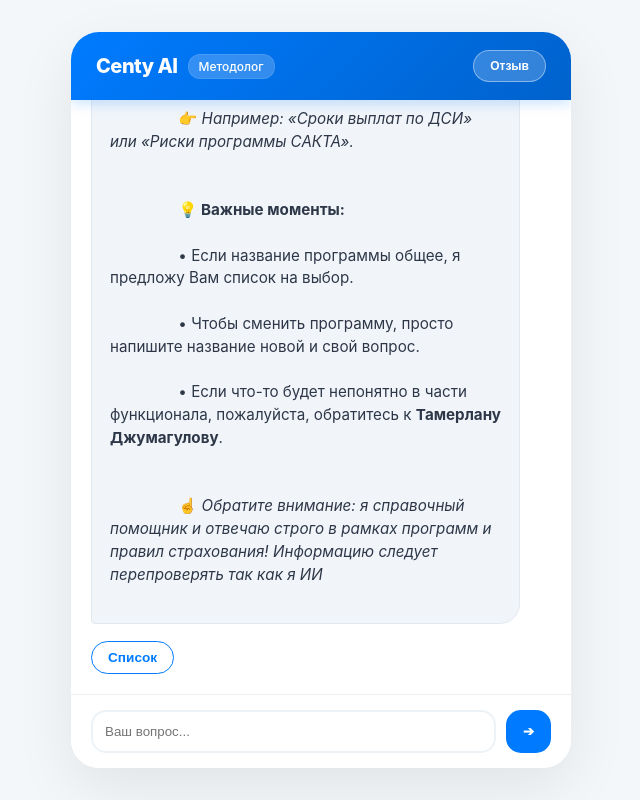
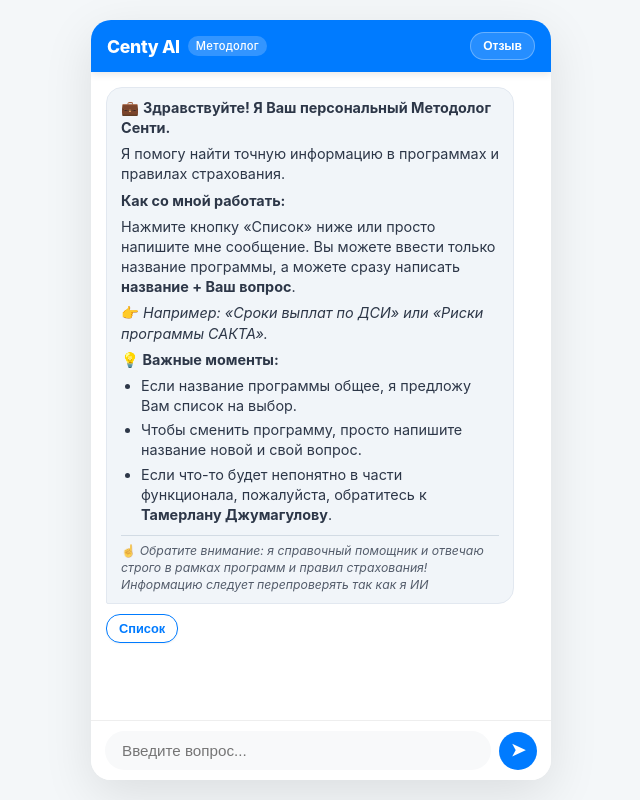
Before and after one commit to Tamerlan12345/dmbpv1, a plain HTML site: page index.html in a window 1280 px wide. Shown: the whole page, without its empty margins (319-959 px from the left). Drawn offline with Linux system fonts and the light colour scheme.

Commit message:
Update index.html

```diff
--- a/index.html
+++ b/index.html
@@ -2,99 +2,252 @@
 <html lang="ru">
 <head>
     <meta charset="UTF-8">
-    <meta name="viewport" content="width=device-width, initial-scale=1.0">
+    <meta name="viewport" content="width=device-width, initial-scale=1.0, maximum-scale=1.0, user-scalable=no">
     <title>Centy AI — Методолог</title>
     <style>
-        :root { --blue: #007bff; --bg: #f4f7f9; --text: #2d3748; }
-        body { font-family: 'Inter', system-ui, sans-serif; background: var(--bg); margin: 0; display: flex; justify-content: center; align-items: center; height: 100vh; color: var(--text); }
+        :root {
+            --blue: #007bff;
+            --blue-dark: #0056b3;
+            --bg: #f4f7f9;
+            --text: #2d3748;
+            --gray-input: #f8f9fa;
+        }
 
-        /* Исправлена структура контейнера */
-        .chat-container { width: 100%; max-width: 500px; height: 92vh; background: white; border-radius: 28px; box-shadow: 0 20px 60px rgba(0,0,0,0.08); display: flex; flex-direction: column; overflow: hidden; position: relative; }
+        body {
+            font-family: 'Inter', system-ui, -apple-system, sans-serif;
+            background: var(--bg);
+            margin: 0;
+            display: flex;
+            justify-content: center;
+            align-items: center;
+            height: 100vh;
+            height: 100dvh; /* Фикс для мобильных браузеров */
+            color: var(--text);
+        }
 
-        /* --- УЛУЧШЕННАЯ ШАПКА --- */
+        /* Контейнер: на ПК скругленный, на мобильном - во весь экран */
+        .chat-container {
+            width: 100%;
+            max-width: 460px; /* Чуть уже для удобства чтения */
+            height: 95vh;
+            background: white;
+            border-radius: 20px;
+            box-shadow: 0 15px 50px rgba(0,0,0,0.1);
+            display: flex;
+            flex-direction: column;
+            overflow: hidden;
+            position: relative;
+        }
+
+        /* Адаптив для телефонов */
+        @media (max-width: 480px) {
+            .chat-container {
+                height: 100dvh;
+                max-width: 100%;
+                border-radius: 0;
+            }
+        }
+
+        /* --- ШАПКА (Улучшенная) --- */
         .header {
-            background: linear-gradient(135deg, #007bff 0%, #0062cc 100%); /* Градиент для глубины */
+            background: var(--blue);
             color: white;
-            padding: 18px 25px;
+            padding: 12px 16px; /* Компактнее */
             display: flex;
             justify-content: space-between;
             align-items: center;
-            box-shadow: 0 4px 12px rgba(0, 123, 255, 0.2); /* Тень под шапкой */
+            box-shadow: 0 2px 8px rgba(0,0,0,0.1);
             z-index: 10;
         }
 
-        .brand-box {
+        .brand-group {
             display: flex;
             align-items: center;
-            gap: 10px;
+            gap: 8px;
         }
 
         .header h1 {
-            font-size: 1.25rem; /* Чуть крупнее */
+            font-size: 1.1rem;
             margin: 0;
-            font-weight: 800; /* Жирный шрифт */
-            letter-spacing: -0.5px;
+            font-weight: 800;
+            letter-spacing: -0.3px;
         }
 
-        /* Стиль для "Методолог" */
-        .badge-role {
-            background: rgba(255, 255, 255, 0.2);
+        .badge {
+            background: rgba(255,255,255,0.2);
+            font-size: 0.7rem;
+            padding: 3px 8px;
+            border-radius: 10px;
+            font-weight: 500;
+            letter-spacing: 0.3px;
+        }
+
+        .f-btn {
+            background: rgba(255,255,255,0.15);
+            border: 1px solid rgba(255,255,255,0.3);
+            color: white;
+            padding: 6px 12px;
+            border-radius: 14px;
+            cursor: pointer;
             font-size: 0.75rem;
-            padding: 4px 10px;
-            border-radius: 12px;
-            font-weight: 500;
-            backdrop-filter: blur(4px);
-            border: 1px solid rgba(255,255,255,0.1);
+            transition: 0.2s;
+            font-weight: 600;
         }
-        /* ------------------------ */
-
-        .f-btn { background: rgba(255,255,255,0.2); border: 1px solid rgba(255,255,255,0.4); color: white; padding: 8px 16px; border-radius: 20px; cursor: pointer; font-size: 0.75em; transition: 0.2s; font-weight: 600; }
         .f-btn:hover { background: white; color: var(--blue); }
 
-        #chat-box { flex-grow: 1; padding: 20px; overflow-y: auto; display: flex; flex-direction: column; gap: 12px; }
-        .msg { padding: 14px 18px; border-radius: 20px; max-width: 85%; font-size: 0.95rem; line-height: 1.5; white-space: pre-wrap; animation: slideUp 0.3s ease; }
-        .u-msg { background: var(--blue); color: white; align-self: flex-end; border-bottom-right-radius: 4px; }
-        .b-msg { background: #f1f5f9; align-self: flex-start; border-bottom-left-radius: 4px; border: 1px solid #e2e8f0; }
-        .opt-box { display: flex; flex-wrap: wrap; gap: 8px; margin-top: 5px; }
-        .opt-btn { background: white; color: var(--blue); border: 1.5px solid var(--blue); padding: 8px 16px; border-radius: 18px; cursor: pointer; font-size: 0.85rem; font-weight: 600; }
-        #form { display: flex; padding: 15px 20px; background: white; border-top: 1px solid #eee; gap: 10px; }
-        #input { flex-grow: 1; border: 2px solid #edf2f7; border-radius: 15px; padding: 12px; outline: none; }
-        #btn { background: var(--blue); color: white; border: none; border-radius: 15px; width: 45px; cursor: pointer; font-weight: bold; }
-        #f-overlay { display: none; position: absolute; inset: 0; background: rgba(0,0,0,0.6); z-index: 1000; justify-content: center; align-items: center; backdrop-filter: blur(4px); }
-        .f-card { background: white; padding: 30px; border-radius: 24px; width: 80%; text-align: center; }
-        textarea { width: 100%; height: 90px; margin: 15px 0; border: 1px solid #ddd; border-radius: 12px; padding: 10px; box-sizing: border-box; }
-        @keyframes slideUp { from { opacity: 0; transform: translateY(10px); } to { opacity: 1; transform: translateY(0); } }
+        /* --- ЧАТ --- */
+        #chat-box {
+            flex-grow: 1;
+            padding: 15px;
+            overflow-y: auto;
+            display: flex;
+            flex-direction: column;
+            gap: 8px; /* Меньше разрыв между сообщениями */
+        }
+
+        /* Скроллбар */
+        #chat-box::-webkit-scrollbar { width: 4px; }
+        #chat-box::-webkit-scrollbar-thumb { background: #cbd5e0; border-radius: 4px; }
+
+        .msg {
+            padding: 10px 14px;
+            border-radius: 16px;
+            max-width: 88%;
+            font-size: 0.9rem;
+            line-height: 1.4; /* Плотнее текст */
+            word-wrap: break-word;
+            animation: slideUp 0.3s ease;
+        }
+
+        .u-msg {
+            background: var(--blue);
+            color: white;
+            align-self: flex-end;
+            border-bottom-right-radius: 2px;
+        }
+
+        .b-msg {
+            background: #f1f5f9;
+            align-self: flex-start;
+            border-bottom-left-radius: 2px;
+            border: 1px solid #e2e8f0;
+            color: var(--text);
+        }
+
+        /* Убираем <br> и используем отступы для параграфов */
+        .msg p { margin: 6px 0; }
+        .msg p:first-child { margin-top: 0; }
+        .msg p:last-child { margin-bottom: 0; }
+        .msg ul { margin: 4px 0 8px 0; padding-left: 20px; }
+        .msg li { margin-bottom: 4px; }
+
+        /* Кнопки опций */
+        .opt-box { display: flex; flex-wrap: wrap; gap: 6px; margin-top: 2px; }
+        .opt-btn {
+            background: white;
+            color: var(--blue);
+            border: 1px solid var(--blue);
+            padding: 6px 12px;
+            border-radius: 14px;
+            cursor: pointer;
+            font-size: 0.8rem;
+            font-weight: 600;
+            box-shadow: 0 1px 2px rgba(0,0,0,0.05);
+        }
+
+        /* Футер (Ввод) */
+        #form {
+            display: flex;
+            padding: 10px 14px;
+            background: white;
+            border-top: 1px solid #eee;
+            gap: 8px;
+            align-items: center;
+        }
+        #input {
+            flex-grow: 1;
+            border: 1px solid transparent;
+            border-radius: 20px;
+            padding: 10px 16px;
+            outline: none;
+            background: var(--gray-input); /* Серый фон, чтобы выделялось */
+            font-size: 0.95rem;
+            transition: 0.2s;
+        }
+        #input:focus { background: white; border-color: #cbd5e0; }
+
+        #btn {
+            background: var(--blue);
+            color: white;
+            border: none;
+            border-radius: 50%;
+            width: 38px;
+            height: 38px;
+            cursor: pointer;
+            font-weight: bold;
+            display: flex; justify-content: center; align-items: center;
+            font-size: 1.1rem;
+        }
+
+        /* Модалка */
+        #f-overlay { display: none; position: absolute; inset: 0; background: rgba(0,0,0,0.5); z-index: 1000; justify-content: center; align-items: center; backdrop-filter: blur(2px); }
+        .f-card { background: white; padding: 25px; border-radius: 20px; width: 85%; max-width: 320px; text-align: center; }
+        textarea { width: 100%; height: 80px; margin: 12px 0; border: 1px solid #ddd; border-radius: 12px; padding: 10px; box-sizing: border-box; resize: none; font-family: inherit; }
+        @keyframes slideUp { from { opacity: 0; transform: translateY(8px); } to { opacity: 1; transform: translateY(0); } }
     </style>
 </head>
 <body>
+
     <div class="chat-container">
 
         <div class="header">
-            <div class="brand-box">
+            <div class="brand-group">
                 <h1>Centy AI</h1>
-                <span class="badge-role">Методолог</span>
+                <span class="badge">Методолог</span>
             </div>
             <button class="f-btn" onclick="toggleF(true)">Отзыв</button>
         </div>
 
         <div id="chat-box">
              <div class="msg b-msg">
-                💼 <b>Здравствуйте! Я Ваш персональный Методолог Сенти.</b><br><br>
-                Я помогу найти точную информацию в программах и правилах страхования.<br><br>
-                <b>Как со мной работать:</b><br>
-                Нажмите кнопку «Список» ниже или просто напишите мне сообщение. Вы можете ввести только название программы, а можете сразу написать <b>название + Ваш вопрос</b>.<br>
-                👉 <i>Например: «Сроки выплат по ДСИ» или «Риски программы САКТА».</i><br><br>
-                <b>💡 Важные моменты:</b><br>
-                • Если название программы общее, я предложу Вам список на выбор.<br>
-                • Чтобы сменить программу, просто напишите название новой и свой вопрос.<br>
-                • Если что-то будет непонятно в части функционала, пожалуйста, обратитесь к <b>Тамерлану Джумагулову</b>.<br><br>
-                ☝️ <i>Обратите внимание: я справочный помощник и отвечаю строго в рамках программ и правил страхования! Информацию следует перепроверять так как я ИИ</i>
+                <p>💼 <b>Здравствуйте! Я Ваш персональный Методолог Сенти.</b></p>
+                <p>Я помогу найти точную информацию в программах и правилах страхования.</p>
+
+                <p><b>Как со мной работать:</b></p>
+                <p>Нажмите кнопку «Список» ниже или просто напишите мне сообщение. Вы можете ввести только название программы, а можете сразу написать <b>название + Ваш вопрос</b>.</p>
+                <p>👉 <i>Например: «Сроки выплат по ДСИ» или «Риски программы САКТА».</i></p>
+
+                <p><b>💡 Важные моменты:</b></p>
+                <ul>
+                    <li>Если название программы общее, я предложу Вам список на выбор.</li>
+                    <li>Чтобы сменить программу, просто напишите название новой и свой вопрос.</li>
+                    <li>Если что-то будет непонятно в части функционала, пожалуйста, обратитесь к <b>Тамерлану Джумагулову</b>.</li>
+                </ul>
+
+                <p style="font-size: 0.85em; opacity: 0.8; margin-top: 10px; border-top: 1px solid #cbd5e0; padding-top: 6px;">
+                    ☝️ <i>Обратите внимание: я справочный помощник и отвечаю строго в рамках программ и правил страхования! Информацию следует перепроверять так как я ИИ</i>
+                </p>
             </div>
         </div>
 
-        <form id="form"><input id="input" placeholder="Ваш вопрос..." autocomplete="off"><button type="submit" id="btn">➔</button></form>
+        <form id="form">
+            <input id="input" placeholder="Введите вопрос..." autocomplete="off">
+            <button type="submit" id="btn">➤</button>
+        </form>
 
-        <div id="f-overlay"><div class="f-card"><h3>Ваш отзыв</h3><select id="f-r" style="width:100%; padding:10px; margin-bottom:10px;"><option value="5">⭐⭐⭐⭐⭐</option><option value="4">⭐⭐⭐⭐</option><option value="3">⭐⭐⭐</option></select><textarea id="f-m" placeholder="Предложения..."></textarea><button onclick="sendF()" style="background:#28a745; color:white; padding:12px; width:100%; border:none; border-radius:12px; font-weight:600;">Отправить</button><button onclick="toggleF(false)" style="background:none; border:none; margin-top:10px; cursor:pointer; color:#666;">Закрыть</button></div></div>
+        <div id="f-overlay">
+            <div class="f-card">
+                <h3>Ваш отзыв</h3>
+                <select id="f-r" style="width:100%; padding:10px; margin-bottom:10px; border-radius:10px; border:1px solid #ddd;">
+                    <option value="5">⭐⭐⭐⭐⭐</option>
+                    <option value="4">⭐⭐⭐⭐</option>
+                    <option value="3">⭐⭐⭐</option>
+                </select>
+                <textarea id="f-m" placeholder="Предложения..."></textarea>
+                <button onclick="sendF()" style="background:#28a745; color:white; padding:12px; width:100%; border:none; border-radius:12px; font-weight:600; cursor:pointer;">Отправить</button>
+                <button onclick="toggleF(false)" style="background:none; border:none; margin-top:10px; cursor:pointer; color:#666;">Закрыть</button>
+            </div>
+        </div>
     </div>
 
     <script>
@@ -102,41 +255,63 @@
         const uid = 'u_' + Math.random().toString(36).substr(7);
         const box = document.getElementById('chat-box');
 
-        // Рендеринг жирного шрифта при загрузке страницы
         window.onload = () => {
+            // Исправляем жирность, если она прилетит криво
             const m = box.querySelector('.b-msg');
-            m.innerHTML = m.innerHTML.replace(/\*\*(.*?)\*\*/g, '<b>$1</b>');
+            if (m) m.innerHTML = m.innerHTML.replace(/\*\*(.*?)\*\*/g, '<b>$1</b>');
             renderOptions(["Список"]);
         };
 
         async function send(m) {
-            if (!m) return; add(m, 'u');
+            if (!m) return;
+            add(m, 'u');
             document.querySelectorAll('.opt-box').forEach(el => el.remove());
+
             const loader = add('🔍 Ищу в правилах...', 'b');
+
             try {
                 const r = await fetch(`${url}/webhook`, { method: 'POST', headers: { 'Content-Type': 'application/json' }, body: JSON.stringify({ message: m, user_id: uid }) });
-                const d = await r.json(); loader.remove();
-                add(d.reply, 'b'); if (d.options) renderOptions(d.options);
+                const d = await r.json();
+                loader.remove();
+                add(d.reply, 'b');
+                if (d.options) renderOptions(d.options);
             } catch (e) { loader.textContent = 'Ошибка связи.'; }
         }
 
         function add(t, s) {
             const d = document.createElement('div'); d.className = `msg ${s}-msg`;
             d.innerHTML = t.replace(/\*\*(.*?)\*\*/g, '<b>$1</b>');
-            box.appendChild(d); box.scrollTop = box.scrollHeight; return d;
+            box.appendChild(d);
+            box.scrollTop = box.scrollHeight;
+            return d;
         }
 
         function renderOptions(os) {
             const c = document.createElement('div'); c.className = 'opt-box';
-            os.forEach(o => { const b = document.createElement('button'); b.className = 'opt-btn'; b.textContent = o; b.onclick = () => { c.remove(); send(o); }; c.appendChild(b); });
-            box.appendChild(c); box.scrollTop = box.scrollHeight;
+            os.forEach(o => {
+                const b = document.createElement('button');
+                b.className = 'opt-btn';
+                b.textContent = o;
+                b.onclick = () => { c.remove(); send(o); };
+                c.appendChild(b);
+            });
+            box.appendChild(c);
+            box.scrollTop = box.scrollHeight;
         }
 
-        document.getElementById('form').onsubmit = (e) => { e.preventDefault(); const i = document.getElementById('input'); send(i.value.trim()); i.value = ''; };
+        document.getElementById('form').onsubmit = (e) => {
+            e.preventDefault();
+            const i = document.getElementById('input');
+            send(i.value.trim());
+            i.value = '';
+        };
 
-        // Функции обратной связи
         function toggleF(s) { document.getElementById('f-overlay').style.display = s ? 'flex' : 'none'; }
-        async function sendF() { await fetch(`${url}/feedback`, { method: 'POST', headers: { 'Content-Type': 'application/json' }, body: JSON.stringify({ user_id: uid, message: document.getElementById('f-m').value, rating: document.getElementById('f-r').value }) }); alert('Спасибо!'); toggleF(false); }
+        async function sendF() {
+            await fetch(`${url}/feedback`, { method: 'POST', headers: { 'Content-Type': 'application/json' }, body: JSON.stringify({ user_id: uid, message: document.getElementById('f-m').value, rating: document.getElementById('f-r').value }) });
+            alert('Спасибо!');
+            toggleF(false);
+        }
     </script>
 </body>
 </html>
```
